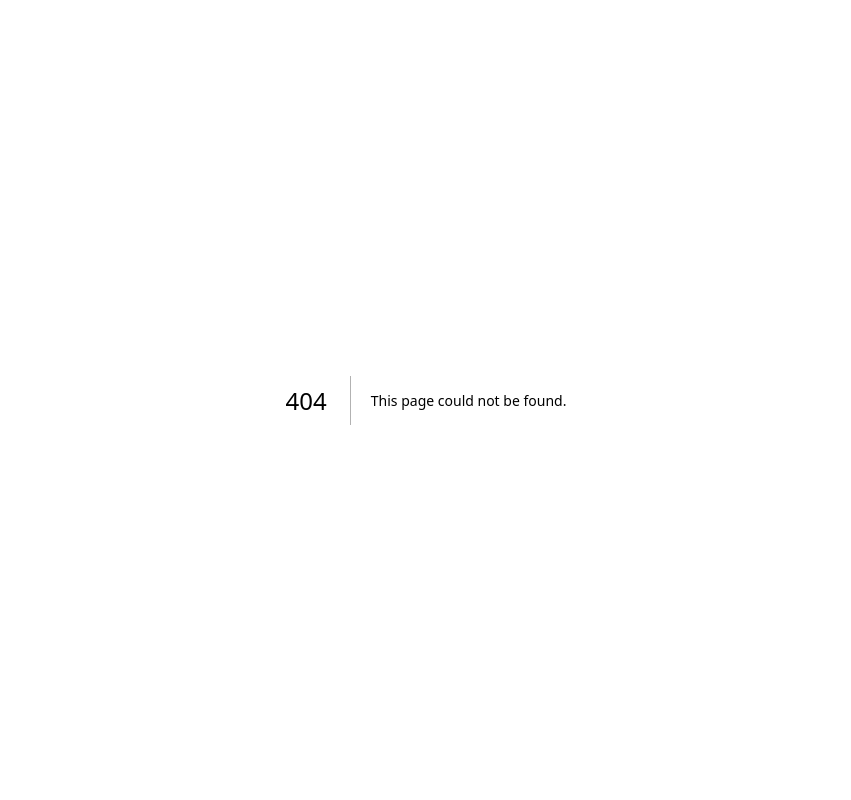
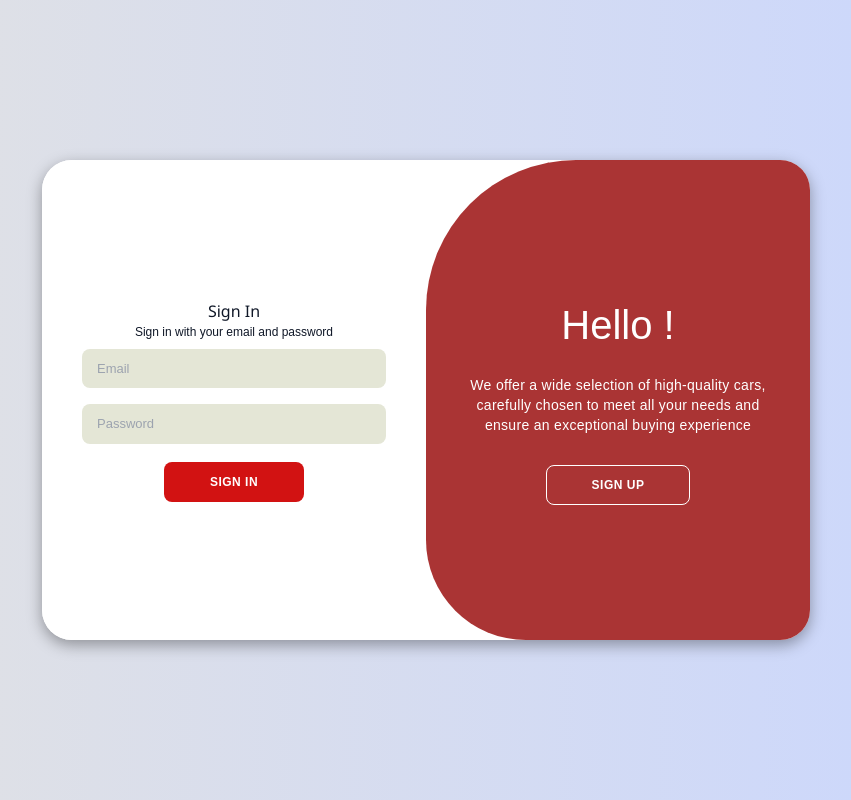
Before and after one commit to MoreThanWeb3/Front-end, a Next.js app: page /connexion in a window 1280 px wide. Before the commit this address had no page. Shown: the whole page, without its empty margins (214-1065 px from the left). Built offline with nearby package versions, Linux system fonts and the light colour scheme.

Commit message:
feat: add a button login

```diff
--- a/package.json
+++ b/package.json
@@ -10,6 +10,7 @@
   },
   "dependencies": {
     "@headlessui/react": "^2.0.4",
+    "axios": "^1.7.2",
     "date-fns": "^3.6.0",
     "framer-motion": "^11.2.6",
     "next": "14.2.3",
--- a/src/app/components/ConnexionPage.js
+++ b/src/app/components/ConnexionPage.js
@@ -1,5 +1,7 @@
+"use client";
+
 import { useState } from 'react';
-import { useRouter } from 'next/router';
+import { useRouter } from 'next/navigation';
 import axios from 'axios';
 import styles from './ConnexionPage.module.css';
 
@@ -89,7 +91,7 @@ export default function ConnexionPage() {
       <div className={`${styles['form-container']} ${styles['sign-in']}`}>
 
         <form onSubmit={handleSignIn}>
-          <h1>Sign In</h1>
+          <h2 className={styles.h2}>Sign In</h2>
           <span>Sign in with your email and password</span>
           <input type="text" placeholder="Email" value={accountEmail} onChange={(e) => setAccountEmail(e.target.value)} />
           <input type="password" placeholder="Password" value={password} onChange={(e) => setPassword(e.target.value)} />
@@ -100,13 +102,13 @@ export default function ConnexionPage() {
       <div className={styles['toggle-container']}>
         <div className={styles.toggle}>
           <div className={`${styles['toggle-panel']} ${styles['toggle-left']}`}>
-            <h1>Welcome Back!</h1>
-            <p>Create account if you want to buy car</p>
+            <h1 className={styles.h1}>Welcome Back!</h1>
+            <p className={styles.p}>Carland is committed to offering you best vehicles because your satisfaction is our pride</p>
             <button className={styles.hidden} onClick={toggleForm}>Sign In</button>
           </div>
           <div className={`${styles['toggle-panel']} ${styles['toggle-right']}`}>
-            <h1>Hello, Friend!</h1>
-            <p> Your email and password here</p>
+            <h1 className={styles.h1}>Hello !</h1>
+            <p className={styles.p}> We offer a wide selection of high-quality cars, carefully chosen to meet all your needs and ensure an exceptional buying experience</p>
             <button className={styles.hidden} onClick={toggleForm}>Sign Up</button>
           </div>
         </div>
--- a/src/app/components/ConnexionPage.module.css
+++ b/src/app/components/ConnexionPage.module.css
@@ -221,3 +221,11 @@
   .container.active .toggle-right {
     transform: translateX(200%);
   }
+
+  .p{
+    color: #ffffff;
+    font-family: Arial, Helvetica, sans-serif;
+  }
+  .h1{
+    font-size: 5vh;
+  }
--- a/src/app/components/Hero.js
+++ b/src/app/components/Hero.js
@@ -1,6 +1,7 @@
 "use client";
 
 import { useContext } from "react";
+import { useRouter } from "next/navigation";
 
 // components
 import Search from './Search';
@@ -16,8 +17,14 @@ import { motion, easeInOut } from 'framer-motion'
 
 // variants
 import { fadeIn } from "/variants";
+
 export default function Hero() {
   const { searchActive } = useContext(SearchContext);
+  const router = useRouter();
+
+  const handleLoginRedirect = () => {
+    router.push('/connexion');
+  };
   return (
     <section className="h-screen xl:h-[90vh] bg-[#b2b7c2]/10" id="home">
       <div className="container mx-auto h-full xl:pt-10">
@@ -71,7 +78,15 @@ export default function Hero() {
                   alt=""
                 />
               </button>
+            {/* btn login */}
+            <button
+                onClick={handleLoginRedirect}
+                className="btn-cta bg-red-500 text-white px-4 py-2 rounded"
+              >
+                Get started
+              </button>
             </motion.div>
+
           </div>
           {/* img car */}
           <motion.div
--- /dev/null
+++ b/src/app/connexion/page.js
@@ -0,0 +1,5 @@
+import ConnexionPage from './../components/ConnexionPage';
+
+export default function Connexion() {
+  return <ConnexionPage />;
+}
```
Also changed, not shown: 1 other file (tests, documents, lock files or other folders).
